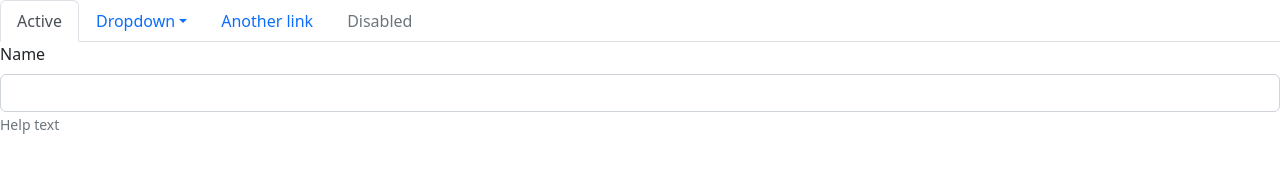
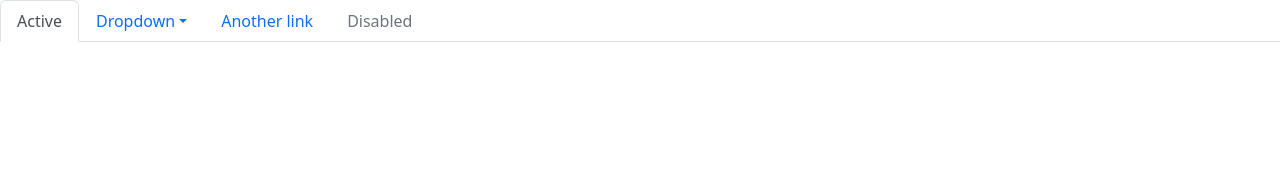
Before and after one commit to Thandavamoorthy/FirstProject, a plain HTML site: page index.html in a window 1280 px wide. Drawn offline with nearby package versions, Linux system fonts and the light colour scheme.

Commit message:
Update index.html
Remove main content

```diff
--- a/index.html
+++ b/index.html
@@ -38,11 +38,7 @@
     </ul>
   </header>
   <main>
-    <div class="mb-3">
-      <label for="" class="form-label">Name</label>
-      <input type="text" name="" id="" class="form-control" placeholder="" aria-describedby="helpId">
-      <small id="helpId" class="text-muted">Help text</small>
-    </div>
+
   </main>
   <footer>
     <!-- place footer here -->
```
